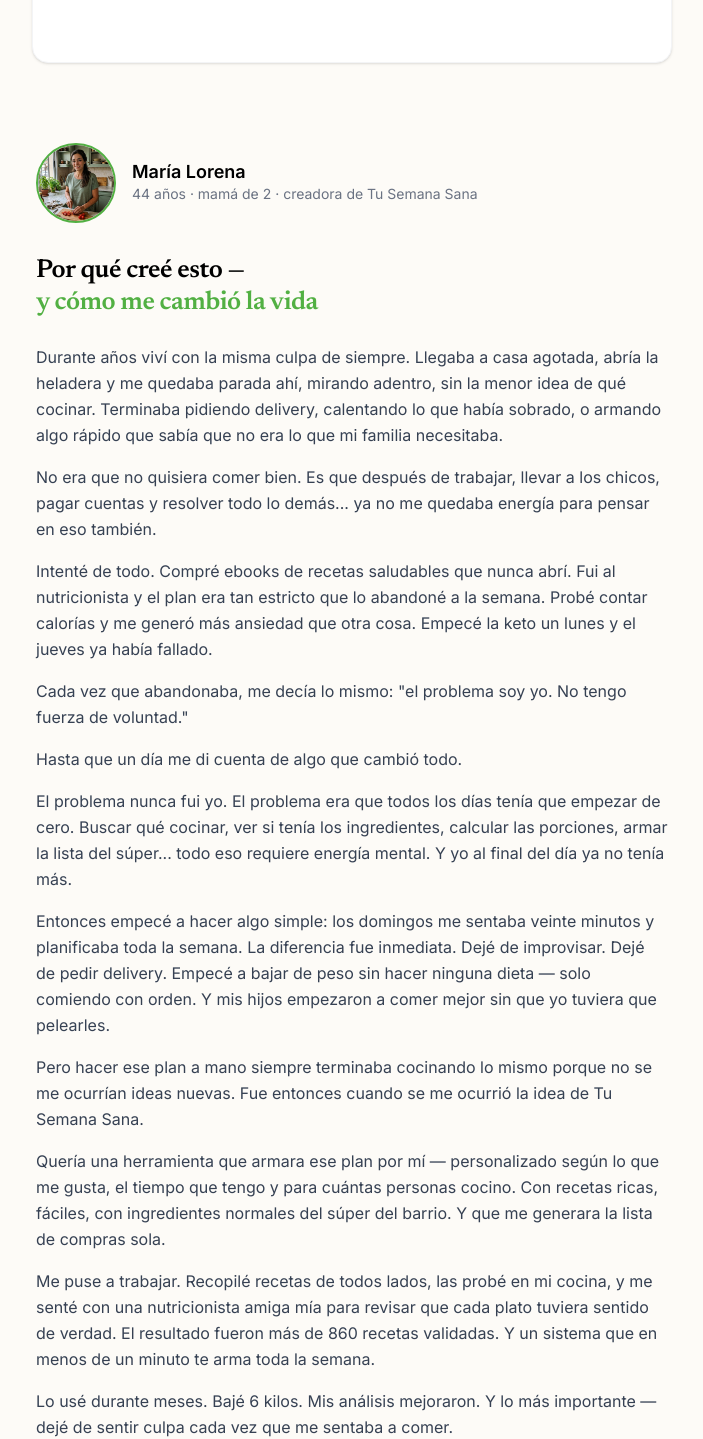
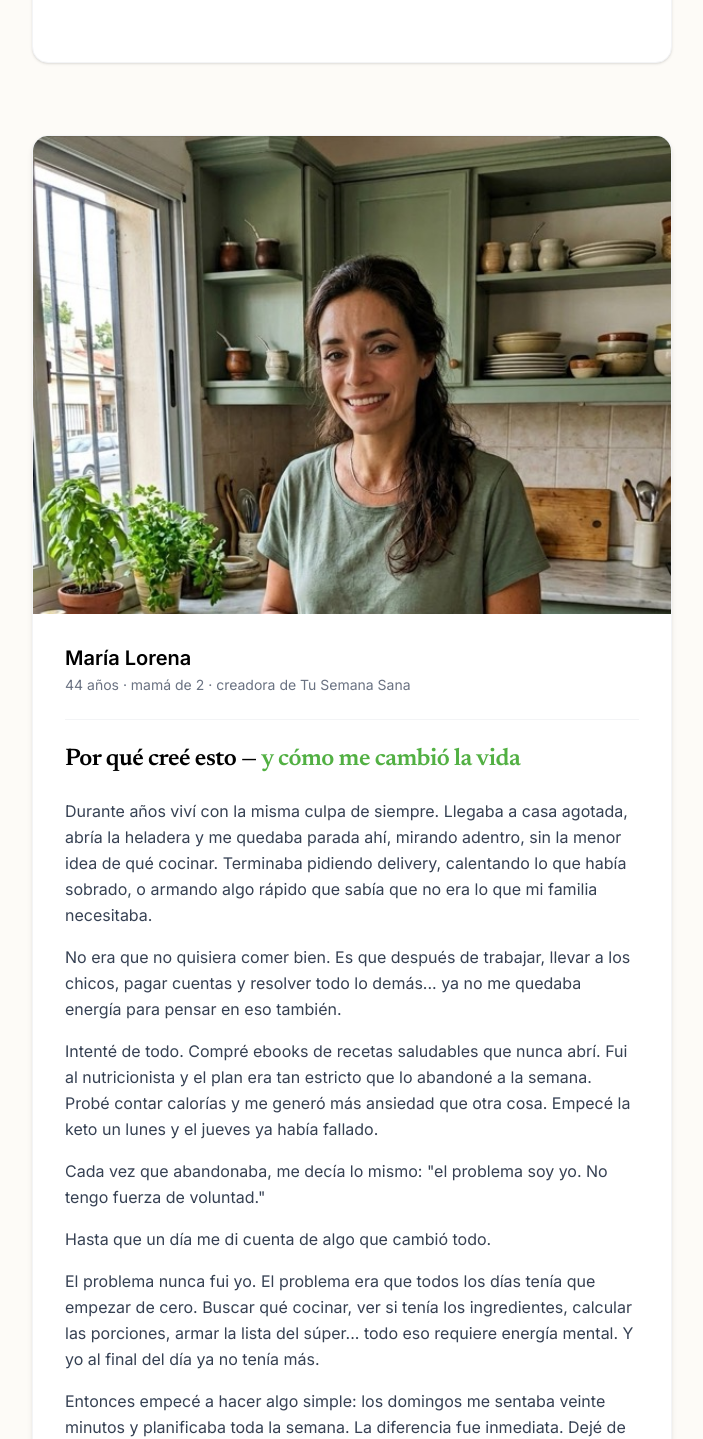
Before and after one commit to NogaTzBy/tusemanasana, a Next.js app: page / in a window 1280 px wide. Shown: the part 5120-6559 px from the top of the page, without its empty margins (288-991 px from the left). Built offline with nearby package versions, Linux system fonts and the light colour scheme.

Commit message:
style: rediseñar sección María Lorena con foto grande y card contenedor
Co-Authored-By: Claude Sonnet 4.6 <noreply@anthropic.com>

```diff
--- a/src/components/landing/FounderStory.tsx
+++ b/src/components/landing/FounderStory.tsx
@@ -18,28 +18,29 @@ const PARAGRAPHS = [
 
 export default function FounderStory() {
     return (
-        <section className="max-w-2xl mx-auto px-5 py-12">
-            {/* Header con foto */}
-            <div className="flex items-center gap-4 mb-8">
-                <div className="relative w-[80px] h-[80px] rounded-full overflow-hidden shrink-0 border-2 border-[#52b043]">
+        <section className="max-w-2xl mx-auto px-4 py-10">
+            <div className="bg-white rounded-2xl shadow-md border border-gray-100 overflow-hidden">
+
+                {/* Foto grande */}
+                <div className="relative w-full aspect-[4/3]">
                     <Image
                         src="/imagenes/maria.jpg"
                         alt="María Lorena"
                         fill
-                        sizes="80px"
+                        sizes="(max-width: 768px) 100vw, 672px"
                         quality={80}
-                        className="object-cover"
+                        className="object-cover object-top"
                     />
                 </div>
-                <div>
-                    <p className="text-[18px] font-black text-black leading-tight">María Lorena</p>
-                    <p className="text-sm text-gray-500">44 años · mamá de 2 · creadora de Tu Semana Sana</p>
-                </div>
-            </div>
+
+                <div className="p-6 md:p-8">
+                    {/* Nombre y descripción */}
+                    <p className="text-[20px] font-black text-black leading-tight">María Lorena</p>
+                    <p className="text-sm text-gray-500 mt-1 mb-6">44 años · mamá de 2 · creadora de Tu Semana Sana</p>
 
                     {/* Título */}
-            <h2 className="text-[22px] md:text-[26px] font-black text-black leading-tight mb-6 tracking-[-0.5px]">
-                Por qué creé esto —<br />
+                    <h2 className="text-[20px] md:text-[24px] font-black text-black leading-tight mb-6 tracking-[-0.5px] border-t border-gray-100 pt-6">
+                        Por qué creé esto —{' '}
                         <span className="text-[#52b043]">y cómo me cambió la vida</span>
                     </h2>
 
@@ -53,7 +54,11 @@ export default function FounderStory() {
                     </div>
 
                     {/* Firma */}
-            <p className="mt-8 text-[15px] font-semibold text-gray-800 italic">— María Lorena</p>
+                    <p className="mt-8 text-[15px] font-semibold text-gray-800 italic border-t border-gray-100 pt-6">
+                        — María Lorena
+                    </p>
+                </div>
+            </div>
         </section>
     )
 }
```
Lines whose indentation alone changed are shown as unchanged.
